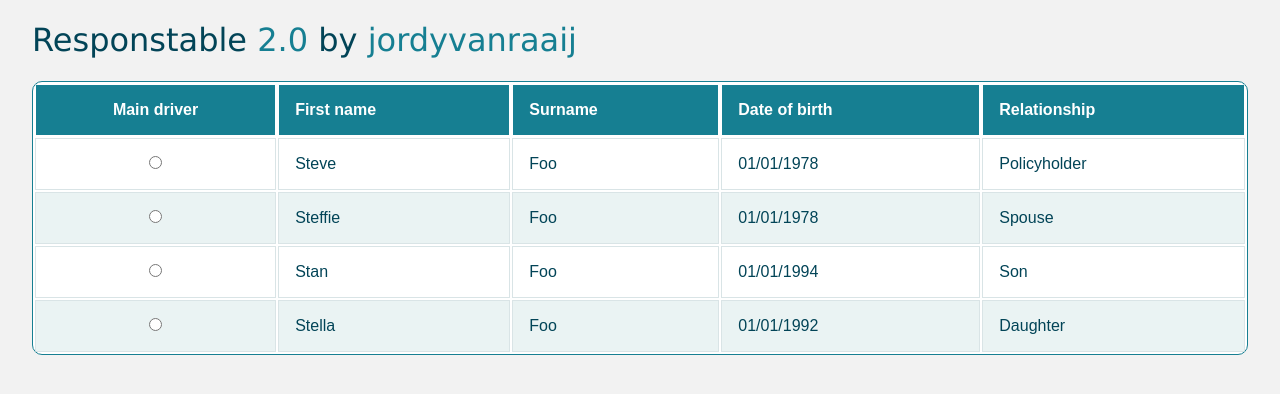
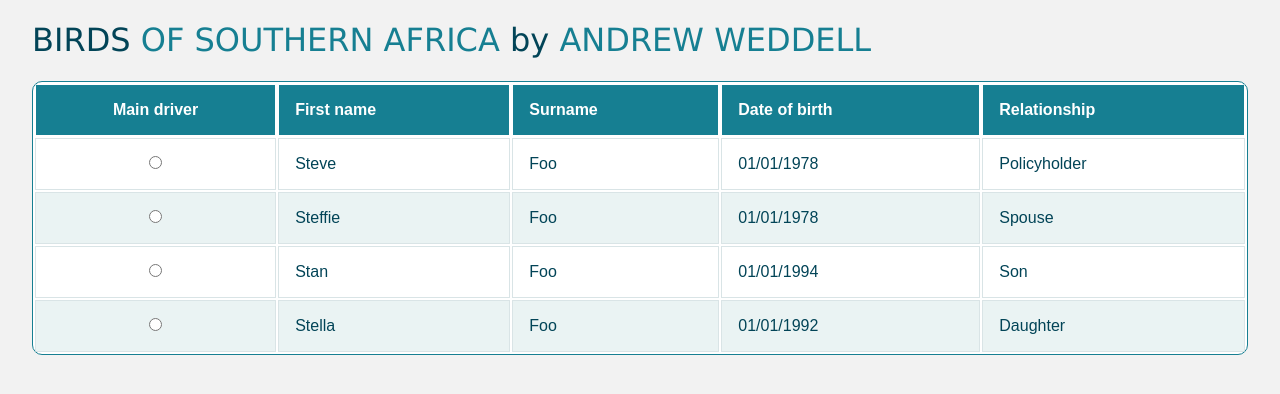
Before and after one commit to andrewweddell/Bird, a plain HTML site: page BirdSite/index.html in a window 1280 px wide. Drawn offline with Linux system fonts and the light colour scheme.

Commit message:
Edits to read me page

```diff
--- a/BirdSite/index.html
+++ b/BirdSite/index.html
@@ -2,7 +2,7 @@
 <html >
   <head>
     <meta charset="UTF-8">
-    <title>Responstable 2.0: a responsive table solution</title>
+    <title>BIRDS OF SOUTHERN AFRICA BY ANDREW WEDDELL</title>
     <meta name="viewport" content="width=device-width, initial-scale=1">
 
     <link rel="stylesheet" href="css/normalize.css">
@@ -18,7 +18,7 @@
 
   <body>
 
-    <h1>Responstable <span>2.0</span> by <span>jordyvanraaij</span></h1>
+    <h1>BIRDS <span>OF SOUTHERN AFRICA</span> by <span>ANDREW WEDDELL</span></h1>
 
 <table class="responstable">
 
```
Also changed, not shown: BirdSite/README.txt (deleted), BirdSite/license.txt (deleted).
